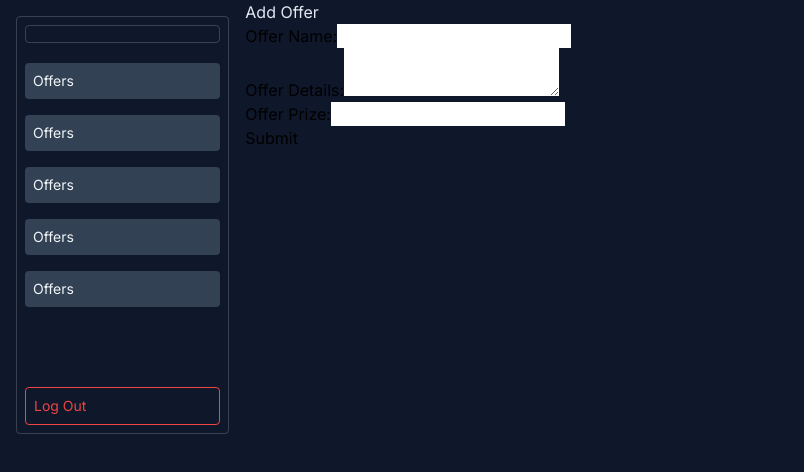
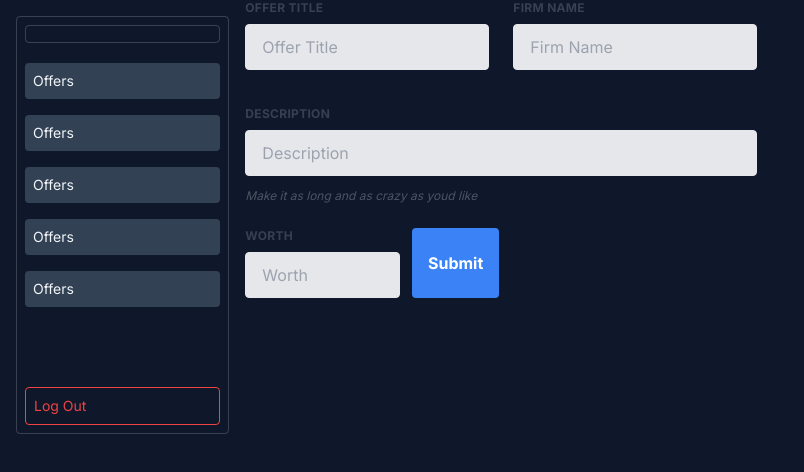
Before and after one commit to SukritiR29/CompassionCoin, a Next.js app: page /AdminPortal in a window 1280 px wide. Shown: the top 472 px of the page, without its empty margins (0-804 px from the left). Built offline with nearby package versions, Linux system fonts and the light colour scheme; no server answers.

Commit message:
admin create offer

```diff
--- a/components/AdminOffer.jsx
+++ b/components/AdminOffer.jsx
@@ -1,77 +1,103 @@
-"use client";
+"use client"
 
 import React, { useState } from 'react';
 
 const AdminOffer = () => {
-  const [offerName, setOfferName] = useState('');
-  const [offerDetails, setOfferDetails] = useState('');
-  const [offerPrize, setOfferPrize] = useState('');
+  const [offer, setOffer] = useState('');
+  const [firm, setFirm] = useState('');
+  const [discription, setDiscription] = useState('');
+  const [worth, setWorth] = useState('');
+  const [error, setError] = useState([]);
 
   const handleSubmit = async (e) => {
     e.preventDefault();
+    console.log(offer);
+    console.log(firm);
+    console.log(discription);
+    console.log(worth);
 
-    // Perform form validation here if necessary
-
-    try {
-      const res = await fetch('/api/createOffer', {
-          method: 'POST',
+    const res = await fetch('api/createOffer', {
+      method: "POST",
       headers: {
-              'Content-Type': 'offer/json', // Corrected Content-Type
+        "Content-type": "application/json"
       },
       body: JSON.stringify({
-              offerName,
-              offerDetails,
-              offerPrize,
+        offer,
+        firm,
+        discription,
+        worth,
       }),
     });
 
-      if (res.ok) {
-          // Offer created successfully
-          console.log('Offer created successfully');
-      } else {
-          // Offer creation failed
-          console.error('Offer creation failed');
-      }
-  } catch (error) {
-      // Error occurred while making the request
-      console.error('Error creating offer:', error);
-  }
+    const {msg} = await res.json();
+    setError(msg);
+    console.log(error);
+
   };
 
   return (
     <div className=''>
-      <h1 className='text-slate-200'>Add Offer</h1>
-      <form onSubmit={handleSubmit}>
-        <div>
-          <label htmlFor='offerName'>Offer Name:</label>
+      <form onSubmit={handleSubmit} className="w-full max-w-lg">
+        <div className="flex flex-wrap -mx-3 mb-6">
+          <div className="w-full md:w-1/2 px-3 mb-6 md:mb-0">
+            <label className="block uppercase tracking-wide text-gray-700 text-xs font-bold mb-2">
+              Offer Title
+            </label>
             <input
-            type='text'
-            id='offerName'
-            value={offerName}
-            onChange={(e) => setOfferName(e.target.value)}
-            required
+              onChange={(e) => setOffer(e.target.value)}
+              value={offer}
+              className="appearance-none block w-full bg-gray-200 text-gray-700 border border-gray-200 rounded py-3 px-4 mb-3 leading-tight focus:outline-none focus:bg-white"
+              type="text"
+              placeholder="Offer Title"
             />
           </div>
-        <div>
-          <label htmlFor='offerDetails'>Offer Details:</label>
-          <textarea
-            id='offerDetails'
-            value={offerDetails}
-            onChange={(e) => setOfferDetails(e.target.value)}
-            required
+          <div className="w-full md:w-1/2 px-3">
+            <label className="block uppercase tracking-wide text-gray-700 text-xs font-bold mb-2">
+              Firm Name
+            </label>
+            <input
+              onChange={(e) => setFirm(e.target.value)}
+              value={firm}
+              className="appearance-none block w-full bg-gray-200 text-gray-700 border border-gray-200 rounded py-3 px-4 leading-tight focus:outline-none focus:bg-white focus:border-gray-500"
+              type="text"
+              placeholder="Firm Name"
             />
           </div>
-        <div>
-          <label htmlFor='offerPrize'>Offer Prize:</label>
+        </div>
+        <div className="flex flex-wrap -mx-3 mb-6">
+          <div className="w-full px-3">
+            <label className="block uppercase tracking-wide text-gray-700 text-xs font-bold mb-2">
+              Description
+            </label>
             <input
-            type='text'
-            id='offerPrize'
-            value={offerPrize}
-            onChange={(e) => setOfferPrize(e.target.value)}
-            required
+              onChange={(e) => setDiscription(e.target.value)}
+              value={discription}
+              className="appearance-none block w-full bg-gray-200 text-gray-700 border border-gray-200 rounded py-3 px-4 mb-3 leading-tight focus:outline-none focus:bg-white focus:border-gray-500"
+              type="text"
+              placeholder="Description"
+            />
+            <p className="text-gray-600 text-xs italic">Make it as long and as crazy as youd like</p>
+          </div>
+        </div>
+        <div className="flex flex-wrap -mx-3 mb-2">
+          <div className="w-full md:w-1/3 px-3 mb-6 md:mb-0">
+            <label className="block uppercase tracking-wide text-gray-700 text-xs font-bold mb-2">
+              Worth
+            </label>
+            <input
+              onChange={(e) => setWorth(e.target.value)}
+              value={worth}
+              className="appearance-none block w-full bg-gray-200 text-gray-700 border border-gray-200 rounded py-3 px-4 leading-tight focus:outline-none focus:bg-white focus:border-gray-500"
+              type="text"
+              placeholder="Worth"
             />
           </div>
-        <button type='submit'>Submit</button>
+          <div className="relative flex">
+            <button className="bg-blue-500 hover:bg-blue-700 text-white font-bold py-2 px-4 rounded justify-end" type="submit">
+              Submit
+            </button>
+          </div>
+        </div>
       </form>
     </div>
   );
```
Lines whose indentation alone changed are shown as unchanged.
